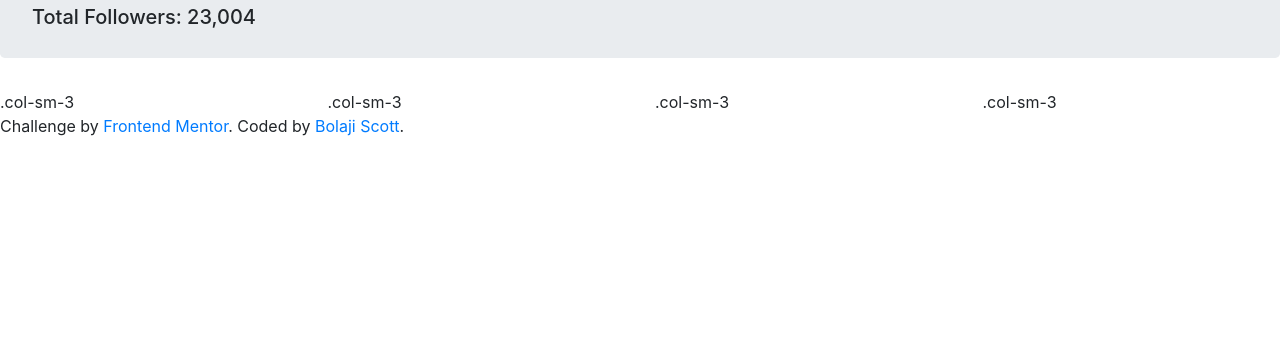
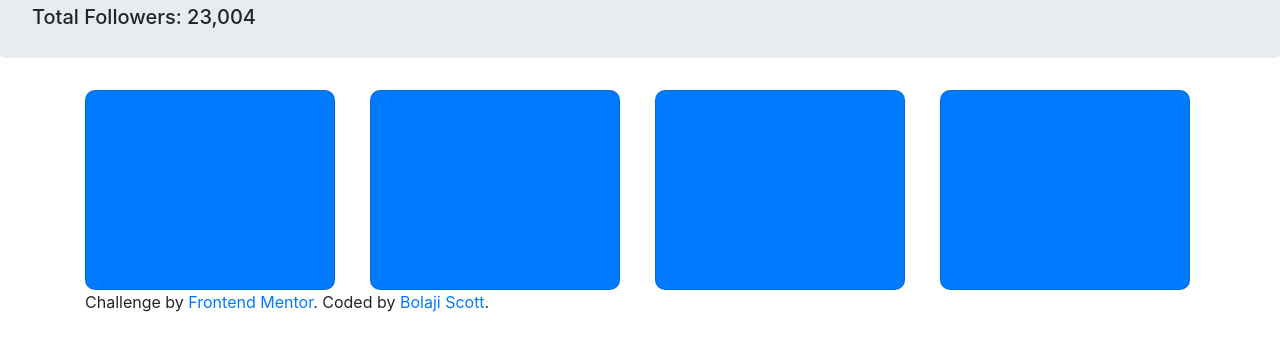
Before and after one commit to bolajiscott/social-media-dashboard, a plain HTML site: page index.html in a window 1280 px wide. Shown: the part 96-446 px from the top of the page. Drawn offline with nearby package versions, Linux system fonts and the light colour scheme.

Commit message:
added-cards

```diff
--- a/index.css
+++ b/index.css
@@ -4,3 +4,12 @@
 h6{
     text-align: right;
 }
+.card{
+    width: 250px;
+    height: 200px;
+    border-radius: 10px;
+
+}
+.container{
+    height: 10px;
+}
--- a/index.html
+++ b/index.html
@@ -15,11 +15,37 @@
     <h5>Total Followers: 23,004</h5>
     <h6 class="toggle">Dark Mode <i class="fas fa-toggle-on"></i></h6>
   </div>
+
+  <div class="container">
   <div class="row">
-    <div class="col-sm-3">.col-sm-3</div>
-    <div class="col-sm-3">.col-sm-3</div>
-    <div class="col-sm-3">.col-sm-3</div>
-    <div class="col-sm-3">.col-sm-3</div>
+    <div class="col-sm-3">
+      <div class="card bg-primary">
+
+      </div>
+    </div>
+
+
+
+    <div class="col-sm-3">
+      <div class="card bg-primary">
+
+      </div>
+    </div>
+
+
+    <div class="col-sm-3">
+      <div class="card bg-primary">
+        </div>
+
+    </div>
+
+
+    <div class="col-sm-3">
+      <div class="card bg-primary">
+
+
+    </div>
+  </div>
   </div>
 
 
```
